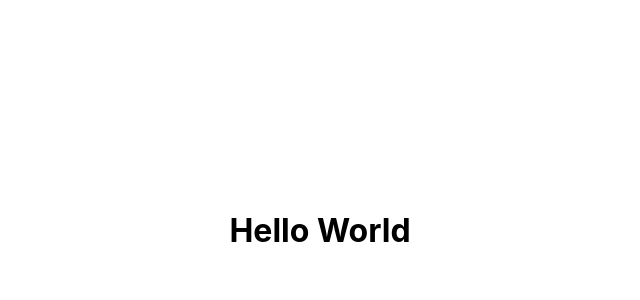
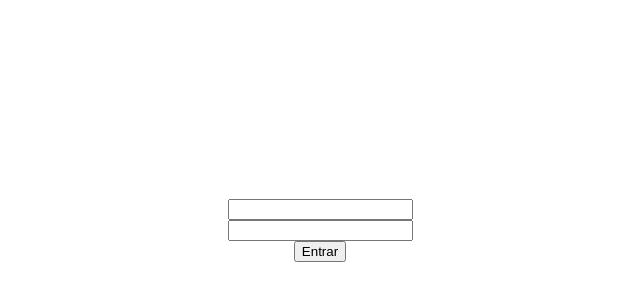
Before and after one commit to phaelslima/ignite-reactjs-auth-frontend, a Next.js app: page / in a window 1280 px wide. Shown: the part 170-470 px from the top of the page, without its empty margins (320-960 px from the left). Built offline with nearby package versions, Linux system fonts and the light colour scheme.

Commit message:
feat: add sign in form

```diff
--- a/src/pages/index.tsx
+++ b/src/pages/index.tsx
@@ -1,9 +1,26 @@
+import { FormEvent, useState } from 'react'
 import styles from '../styles/Home.module.css'
 
 export default function Home() {
+  const [email, setEmail] = useState('')
+  const [password, setPassword] = useState('')
+
+  function handleSubmit(event: FormEvent) {
+    event.preventDefault()
+
+    const data = {
+      email,
+      password
+    }
+
+    console.log(data)
+  }
+
   return (
-    <div className={styles.container}>
-      <h1>Hello World</h1>
-    </div>
+    <form onSubmit={handleSubmit} className={styles.container}>
+      <input type="email" value={email} onChange={e => setEmail(e.target.value)} />
+      <input type="password" value={password} onChange={e => setPassword(e.target.value)} />
+      <button type="submit">Entrar</button>
+    </form>
   )
 }
```
